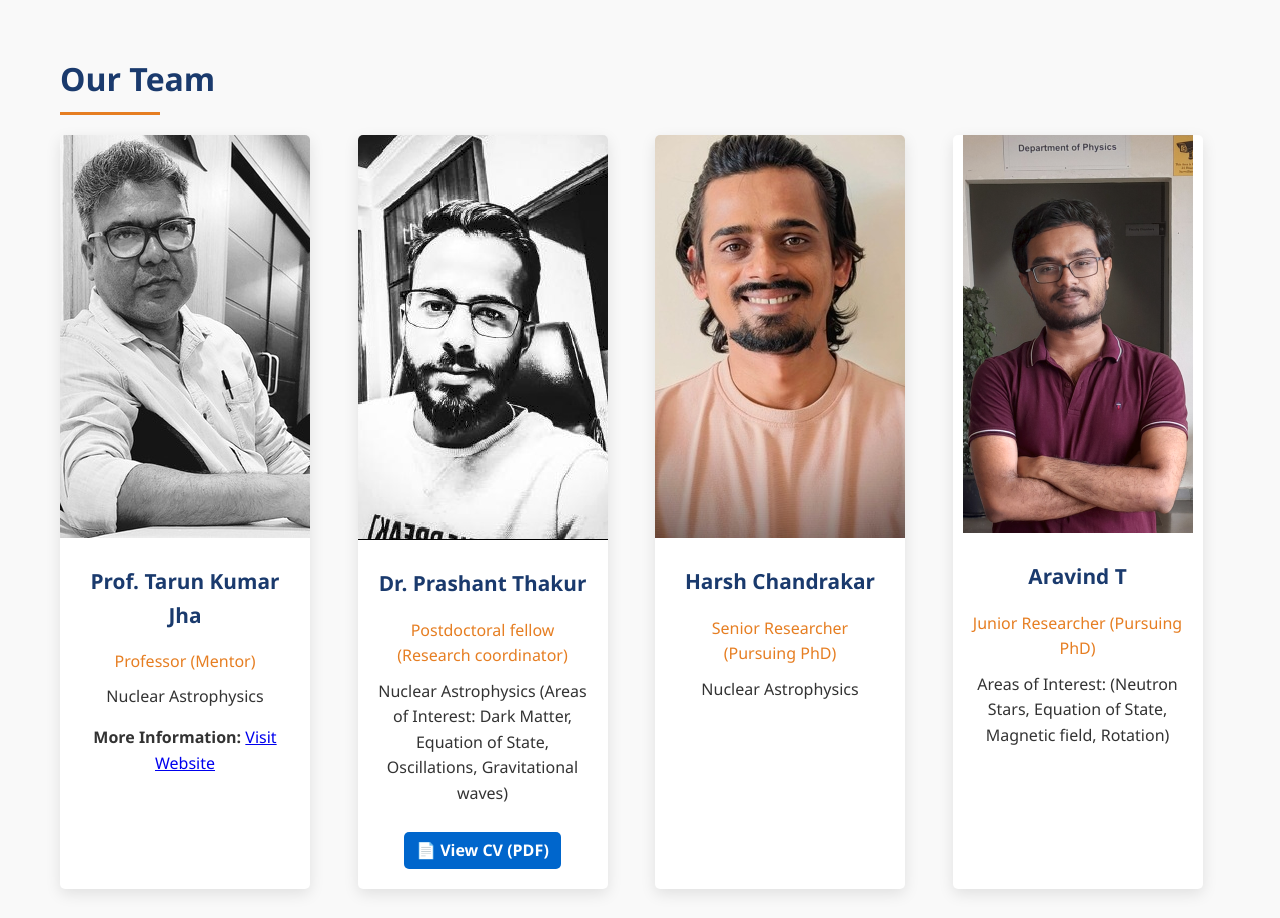
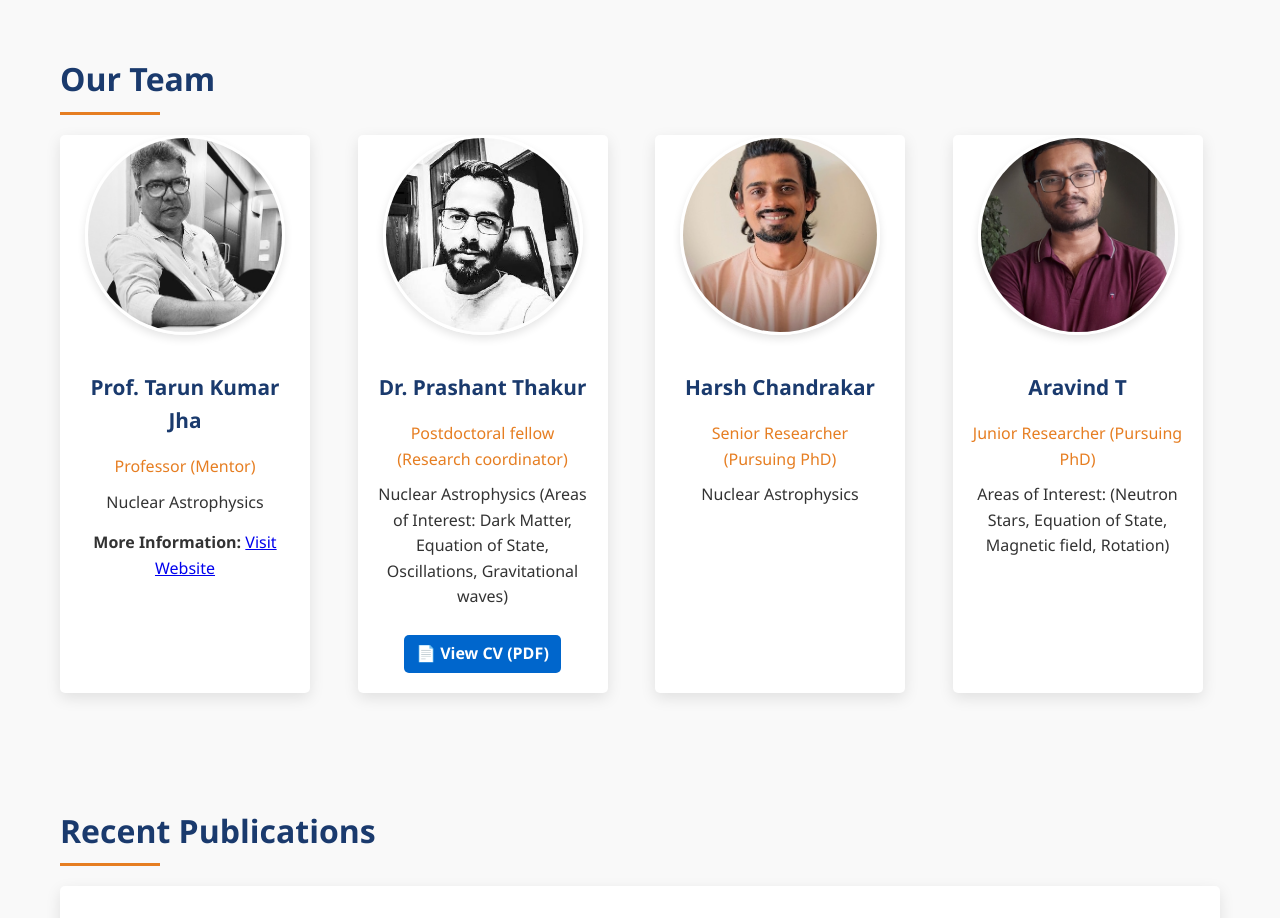
Before and after one commit to Nikomer4A/stellar-compact.github.io, a plain HTML site: page index.html in a window 1280 px wide. Shown: the part 1080-1998 px from the top of the page. Drawn offline with Linux system fonts and the light colour scheme.

Commit message:
Update index.html

```diff
--- a/index.html
+++ b/index.html
@@ -65,7 +65,7 @@
         <div class="team">
 
             <div class="member">
-                <div class="member-img-tarun">
+                <div class="member-img-container">
                     <img src="/api/images/tkj.jpg" alt="Image placeholder" />
                 </div>
                 <div class="member-info">
@@ -78,7 +78,7 @@
             </div>
 
             <div class="member">
-                <div class="member-img-prashant">
+                <div class="member-img-container">
                     <img src="/api/images/prashant.png" alt="Image placeholder" />
                 </div>
                 <div class="member-info">
@@ -91,7 +91,7 @@
             </div>
 
             <div class="member">
-                <div class="member-img-harsh">
+                <div class="member-img-container">
                     <img src="/api/images/Harsh_old.jpg" alt="Image placeholder" />
                 </div>
                 <div class="member-info">
@@ -102,7 +102,7 @@
             </div>
 
             <div class="member">
-                <div class="member-img-aravind">
+                <div class="member-img-container">
                     <img src="/api/images/Aravind_new.png" alt="Image placeholder" />
                 </div>
                 <div class="member-info">
```
